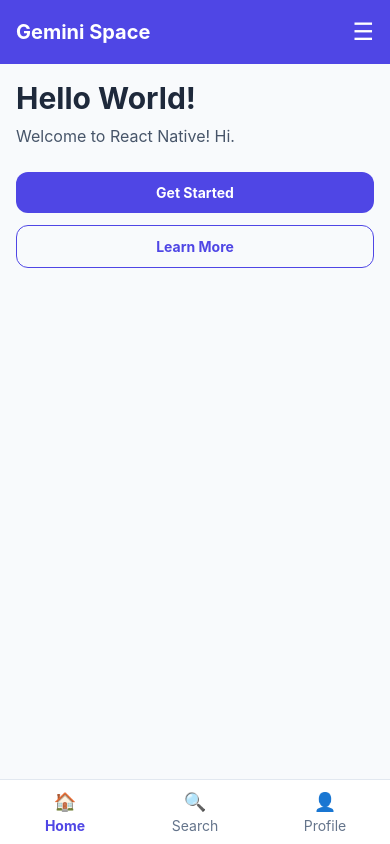
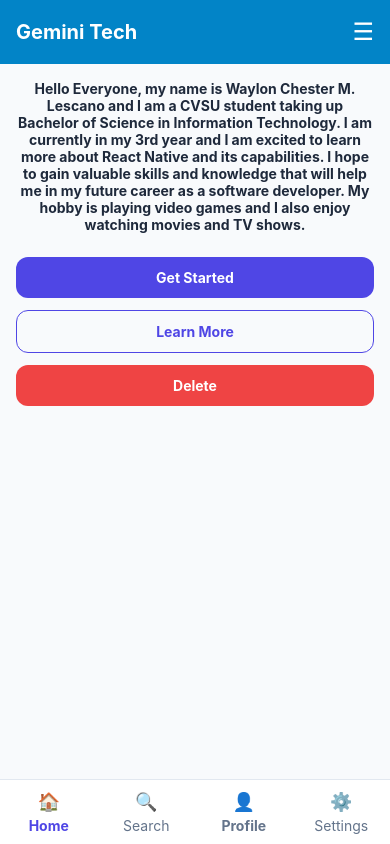
Before and after one commit to Serial-Gemini/Lescano_Laboratory9, a React Native app: screen / in a window 390 px wide. Built offline with nearby package versions, Linux system fonts and the light colour scheme.

Commit message:
addedvhehg

```diff
--- a/App.js
+++ b/App.js
@@ -36,13 +36,16 @@
 
         <ScrollView className="flex-1" contentContainerClassName="p-4">
 
-          <Text className="text-3xl font-bold text-slate-800">
-            Hello World!
+          <Text className="text-1xl font-bold text-slate-800 text-center">
+            Hello Everyone, my name is Waylon Chester M. Lescano and I am a CVSU student taking up Bachelor of Science in Information Technology.
+            I am currently in my 3rd year and I am excited to learn more about React Native and its capabilities.
+            I hope to gain valuable skills and knowledge that will help me in my future career as a software developer.
+            My hobby is playing video games and I also enjoy watching movies and TV shows.
           </Text>
 
-          <Text className="mt-2 text-base text-slate-600">
-            Welcome to React Native! Hi.
-          </Text>
+          {/* <Text className="mt-2 text-base text-slate-600">
+            Hello
+          </Text> */}
 
           <Pressable className="mt-6 items-center rounded-xl bg-indigo-600 py-3">
             <Text className="font-bold text-white">
@@ -55,6 +58,10 @@
               Learn More
             </Text>
           </Pressable>
+
+          <Pressable className="mt-3 items-center rounded-xl bg-red-500 py-3">
+            <Text className="font-bold text-white">Delete</Text>
+          </Pressable>
         </ScrollView>
 
         <NavBar />
--- a/components/NavBar.js
+++ b/components/NavBar.js
@@ -19,7 +19,12 @@
 
             <Pressable className="flex-1 items-center py-2">
                 <Text className="text-lg">👤</Text>
-                <Text className="text-sm text-slate-500">Profile</Text>
+                <Text className="text-sm font-bold text-slate-500">Profile</Text>
+            </Pressable>
+
+            <Pressable className="flex-1 items-center py-2">
+                <Text className="text-lg">⚙️</Text>
+                <Text className="text-sm text-slate-500">Settings</Text>
             </Pressable>
         </View>
 
--- a/components/TopBar.js
+++ b/components/TopBar.js
@@ -4,9 +4,9 @@
 
     return (
 
-        <View className="flex-row items-center justify-center bg-indigo-600 px-4 py-4">
+        <View className="flex-row items-center justify-center bg-sky-600 px-4 py-4">
             <Text className="text-xl font-bold text-white flex-1">
-                Gemini Space
+                Gemini Tech
             </Text>
 
             <Text className="text-2xl text-white">
--- a/public/downloadpdf.html
+++ b/public/downloadpdf.html
@@ -8,5 +8,6 @@
 <body>
     <a href="React_Native_Expo_NativeWind_Lab1_Full_Walkthrough.pdf" download>Download PDF</a>
     <a href="Laboratory 1 Getting Started with React Native.pdf" download>Download PDF</a>
+    <a href="Lescano_DCIT26.pdf" download>Download PDF</a>
 </body>
 </html>
```
Also changed, not shown: 1 other file (tests, documents, lock files or other folders).
